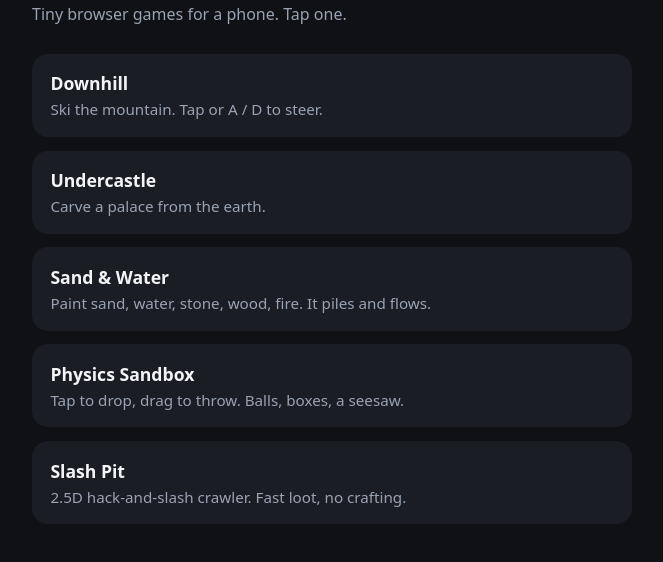
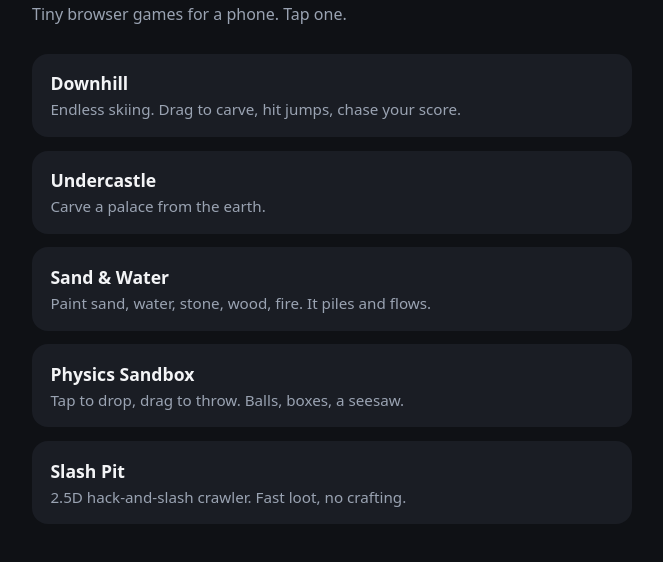
Before and after one commit to james9120/arcade, a plain HTML site: page index.html in a window 1280 px wide. Shown: the part 86-648 px from the top of the page, without its empty margins (308-971 px from the left). Drawn offline with Linux system fonts and the light colour scheme.

Commit message:
Update Downhill arcade description for drag-to-carve endless skiing

```diff
--- a/index.html
+++ b/index.html
@@ -50,7 +50,7 @@
     <div class="games">
       <a class="game" href="games/downhill/">
         <strong>Downhill</strong>
-        <span>Ski the mountain. Tap or A / D to steer.</span>
+        <span>Endless skiing. Drag to carve, hit jumps, chase your score.</span>
       </a>
       <a class="game" href="games/undercastle/">
         <strong>Undercastle</strong>
```
